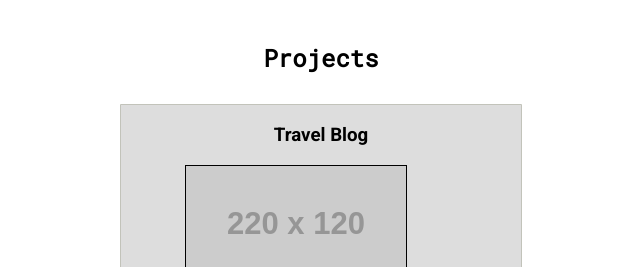
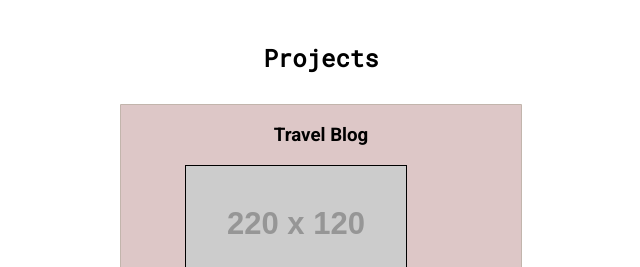
Before and after one commit to hannah-eichelsdoerfer/profile, a plain HTML site: page index.html in a window 1280 px wide. Shown: the part 1086-1353 px from the top of the page, without its empty margins (319-959 px from the left). Drawn offline with Linux system fonts and the light colour scheme; placeholder pictures from the web are drawn by us.

Commit message:
make my profile prettier

```diff
--- a/styles/style.css
+++ b/styles/style.css
@@ -116,7 +116,7 @@ a {
   width: 250px;
   margin: 10px;
   padding-bottom: 20px;
-  background-color: #dddddd;
+  background-color: #ddc7c7;
 }
 
 .card img {
```
